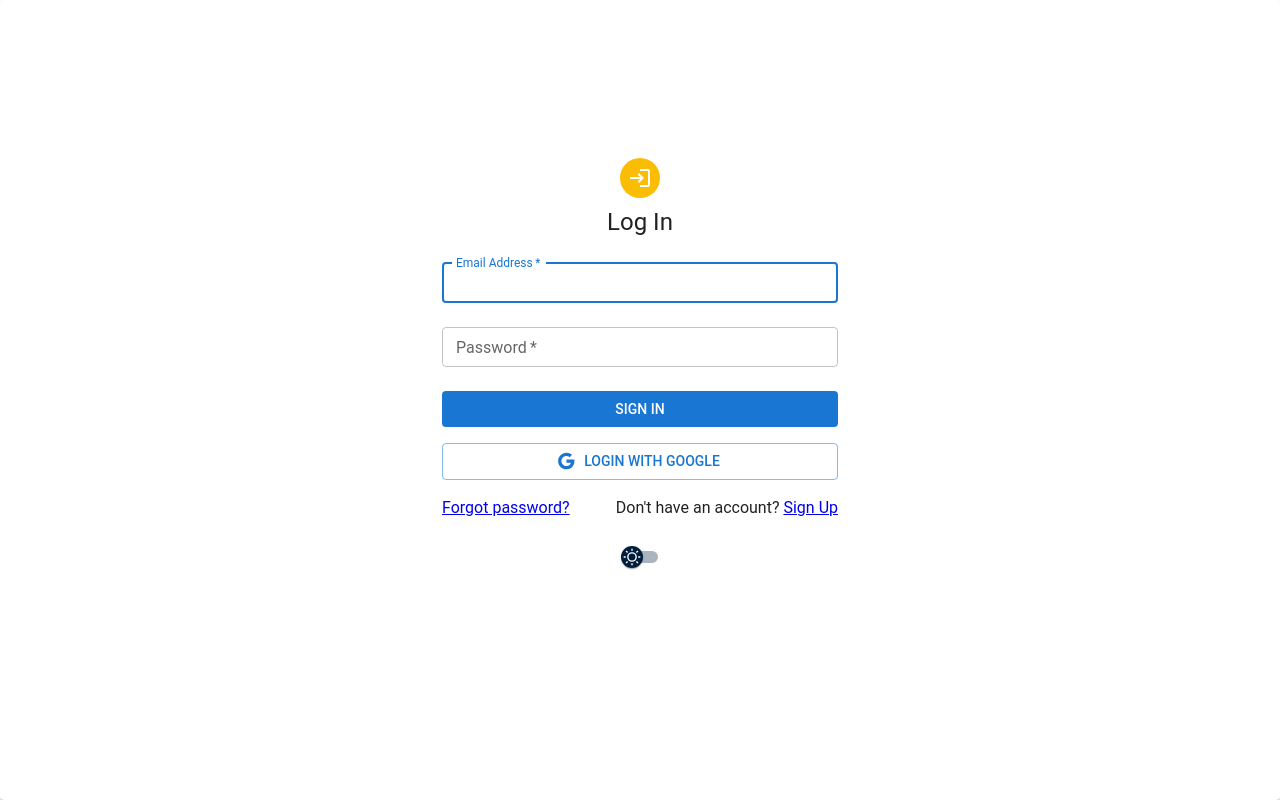
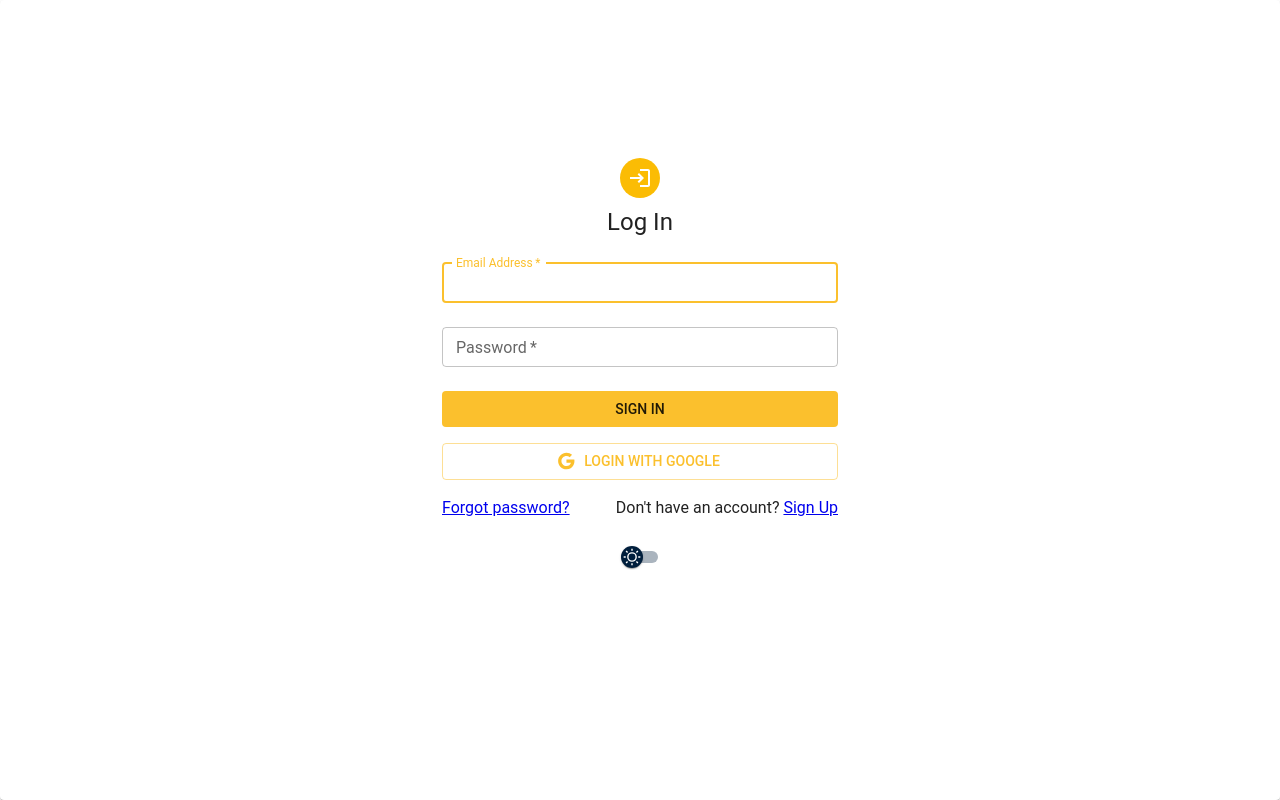
Before and after one commit to anuragroy17/notes-app, a React (Create React App) app: page / in a window 1280 px wide. Built offline with nearby package versions, Linux system fonts and the light colour scheme; no server answers.

Commit message:
checking colors

```diff
--- a/src/shared/ui-themes.js
+++ b/src/shared/ui-themes.js
@@ -1,5 +1,6 @@
 import { Switch } from '@mui/material';
 import MuiAppBar from '@mui/material/AppBar';
+import { pink, yellow } from '@mui/material/colors';
 import MuiDrawer from '@mui/material/Drawer';
 import { createTheme, styled } from '@mui/material/styles';
 
@@ -32,6 +33,10 @@ const styles = {
 export const lightTheme = createTheme({
   palette: {
     mode: 'light',
+    primary: {
+      main: '#fbc02d',
+    },
+    secondary: pink,
   },
   ...styles,
 });
@@ -39,6 +44,8 @@ export const lightTheme = createTheme({
 export const darkTheme = createTheme({
   palette: {
     mode: 'dark',
+    primary: yellow,
+    secondary: pink,
   },
   ...styles,
 });
```
